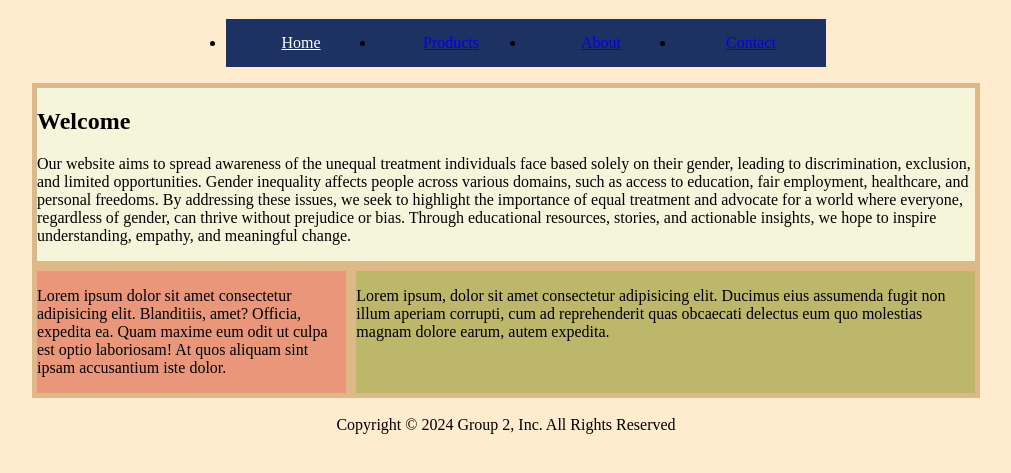
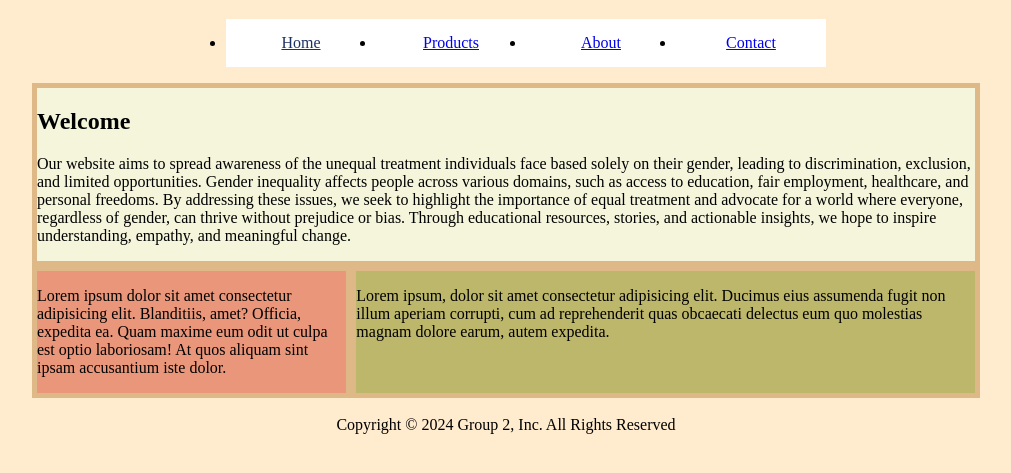
Before and after one commit to JillianneLirazan/CS3-2Q-G3-Proj, a plain HTML site: page index.html in a window 1280 px wide. Shown: the part 173-646 px from the top of the page, without its empty margins (134-1145 px from the left). Drawn offline with Linux system fonts and the light colour scheme.

Commit message:
Update stylesheet.css

```diff
--- a/stylesheet.css
+++ b/stylesheet.css
@@ -14,19 +14,19 @@ body {
 
          .nav-h3 a {
             display: block;
-            background:#1E3163;
+            background: white;
             padding: 15px 20px;
             text-align: center;
          }
 
          .nav-h3 a:hover {
-            color: white;
-            background: #1E3163;
+            color: #1E3163;
+            background: white;
          }
 
          a.nav-active5 {
-            color: white;
-            background: #1E3163;
+            color: #1E3163;
+            background: white;
          }
 }
 
```
